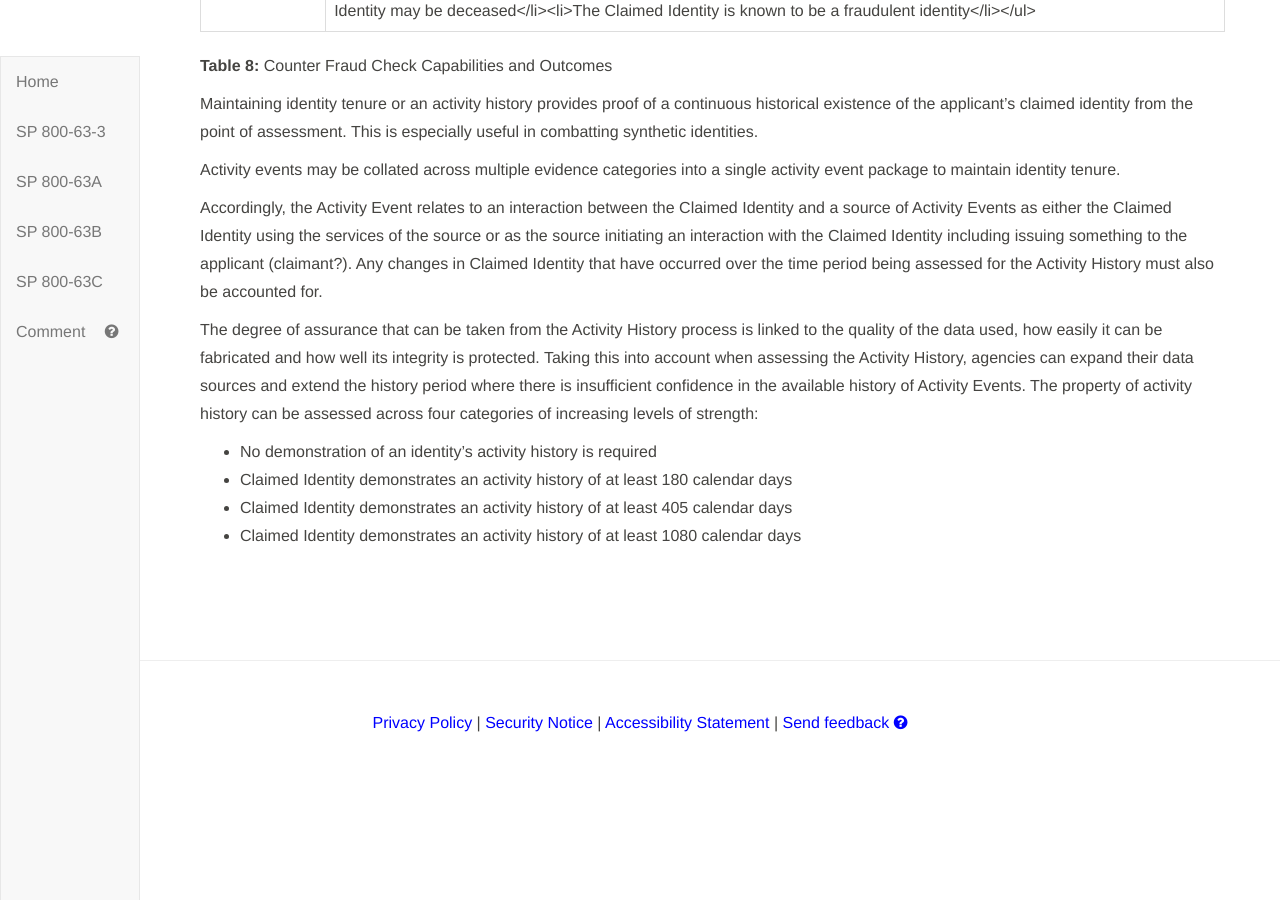
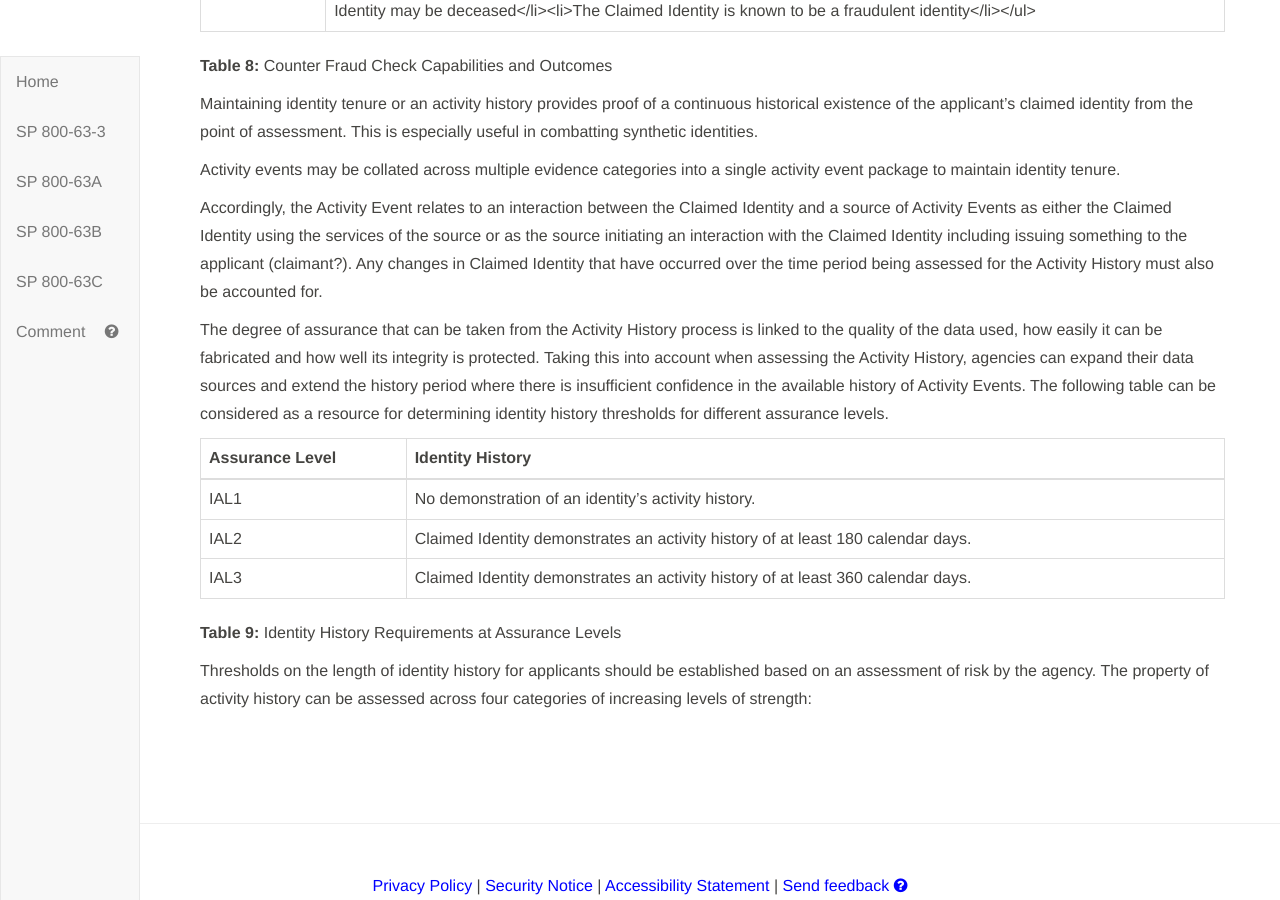
Before and after one commit to tridentity/800-63A-ImplGuide, a Jekyll site: the page built from 9_Counter-Fraud-and-Identity-Tenure.md, in a window 1280 px wide and 900 px high, scrolled down 1113 px. Built offline with Jekyll 4.4.1, drawn with Linux system fonts in a browser that asks for light colours; our own code applies the rules of GitHub Pages for plain Markdown files; before the commit the page ends 1850 px from its top, so only the background shows below that.

Commit message:
Update 9_Counter-Fraud-and-Identity-Tenure.md

```diff
--- a/9_Counter-Fraud-and-Identity-Tenure.md
+++ b/9_Counter-Fraud-and-Identity-Tenure.md
@@ -32,10 +32,15 @@ Activity events may be collated across multiple evidence categories into a singl
 
 Accordingly, the Activity Event relates to an interaction between the Claimed Identity and a source of Activity Events as either the Claimed Identity using the services of the source or as the source initiating an interaction with the Claimed Identity including issuing something to the applicant (claimant?). Any changes in Claimed Identity that have occurred over the time period being assessed for the Activity History must also be accounted for.
 
-The degree of assurance that can be taken from the Activity History process is linked to the quality of the data used, how easily it can be fabricated and how well its integrity is protected. Taking this into account when assessing the Activity History, agencies can expand their data sources and extend the history period where there is insufficient confidence in the available history of Activity Events.
+The degree of assurance that can be taken from the Activity History process is linked to the quality of the data used, how easily it can be fabricated and how well its integrity is protected. Taking this into account when assessing the Activity History, agencies can expand their data sources and extend the history period where there is insufficient confidence in the available history of Activity Events. The following table can be considered as a resource for determining identity history thresholds for different assurance levels.
+
+| **Assurance Level** | **Identity History** |
+| --- | --- |
+| IAL1 | No demonstration of an identity’s activity history. |
+| IAL2 | Claimed Identity demonstrates an activity history of at least 180 calendar days. |
+| IAL3 | Claimed Identity demonstrates an activity history of at least 360 calendar days. |
+
+**Table 9:** Identity History Requirements at Assurance Levels
+
+Thresholds on the length of identity history for applicants should be established based on an assessment of risk by the agency.
 The property of activity history can be assessed across four categories of increasing levels of strength:
-
--	No demonstration of an identity’s activity history is required
--	Claimed Identity demonstrates an activity history of at least 180 calendar days
--	Claimed Identity demonstrates an activity history of at least 405 calendar days
--	Claimed Identity demonstrates an activity history of at least 1080 calendar days
```
